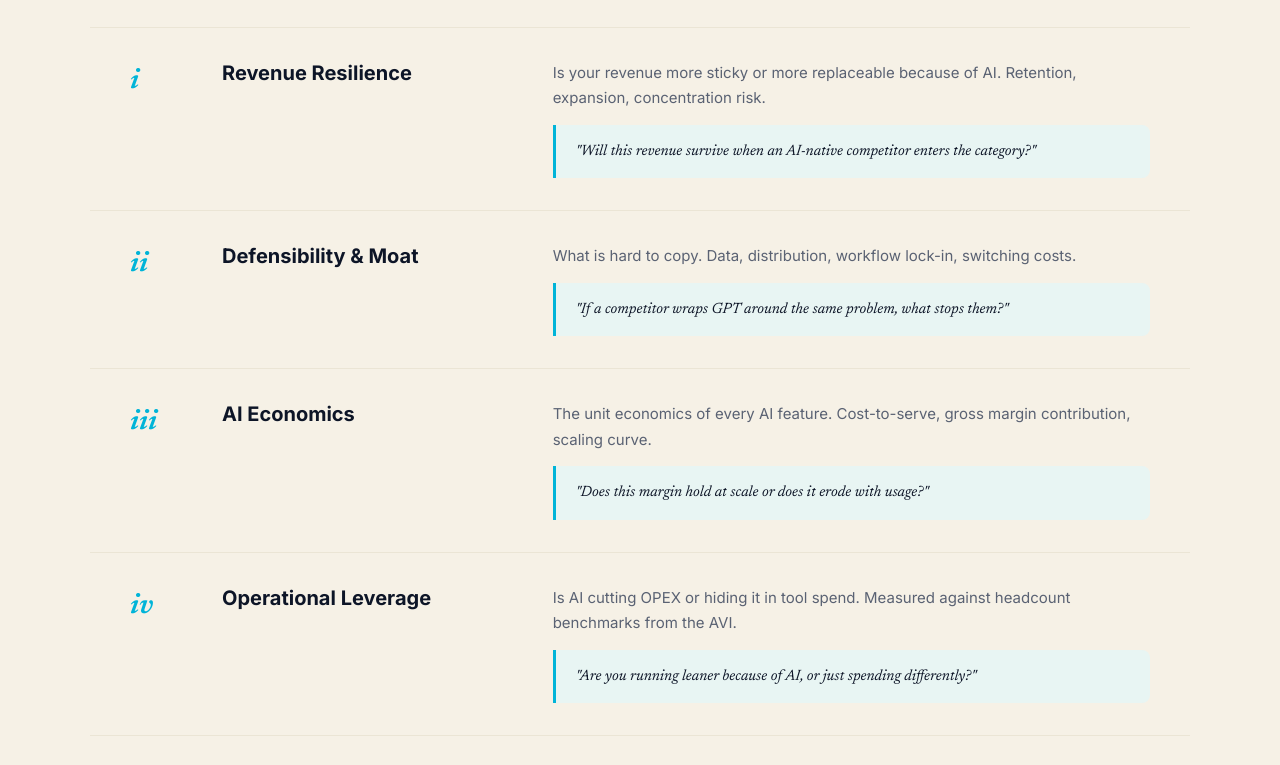
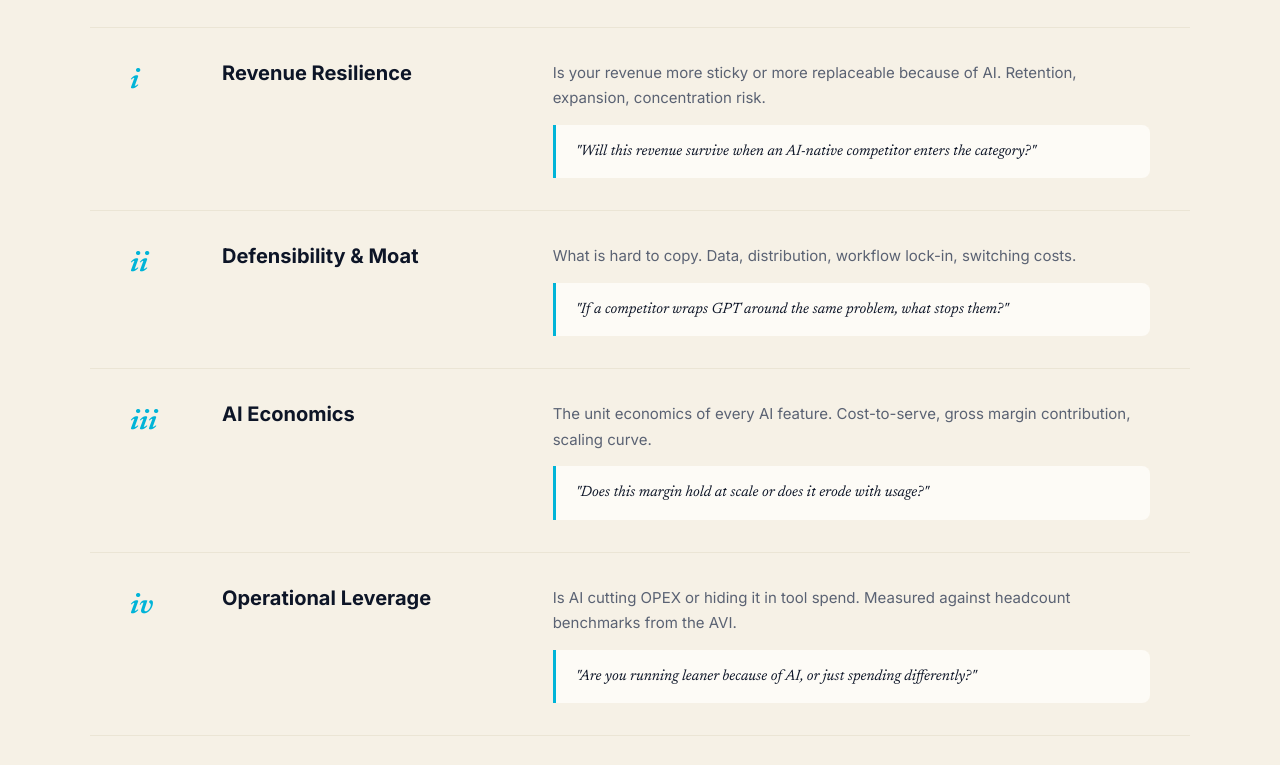
Before and after one commit to Arno-Meijer/avi-scorecard-landing, an Astro site: page /exit-readiness in a window 1280 px wide. Shown: the part 960-1725 px from the top of the page. Built offline with nearby package versions, Linux system fonts and the light colour scheme; Astro itself is replaced by a stand-in of ours.

Commit message:
Pillar buyer-quote: cream bg instead of light teal
The pillars section sits on soft-bg (#F6F1E6, slightly darker cream).
Quote box now uses --bg (#FDFBF6, lighter cream) so it pops as a
'card' against the section bg. Teal accent border-left preserved as
the visual marker for buyer-quote moments.

```diff
--- a/src/pages/exit-readiness/index.astro
+++ b/src/pages/exit-readiness/index.astro
@@ -230,7 +230,7 @@ const callUrl = 'https://cal.com/christan-doornhof-bgrvnw/ai-exit-readiness-revi
     font-family: var(--font-serif); font-style: italic;
     color: var(--navy); font-size: 15px;
     padding: 14px 18px 14px 20px;
-    background: var(--light-teal);
+    background: var(--bg);
     border-left: 3px solid var(--teal);
     border-radius: 0 8px 8px 0;
     margin-top: 12px;
```
